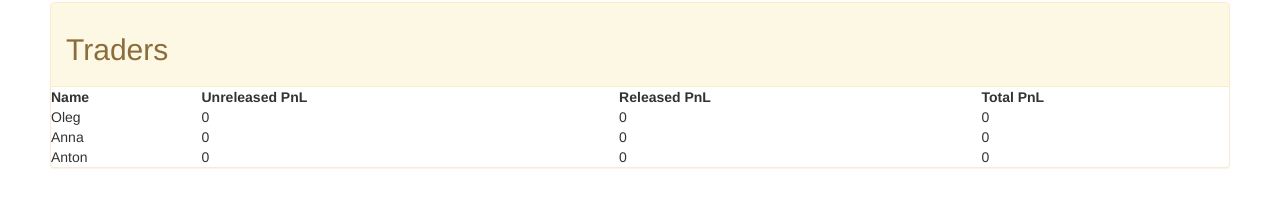
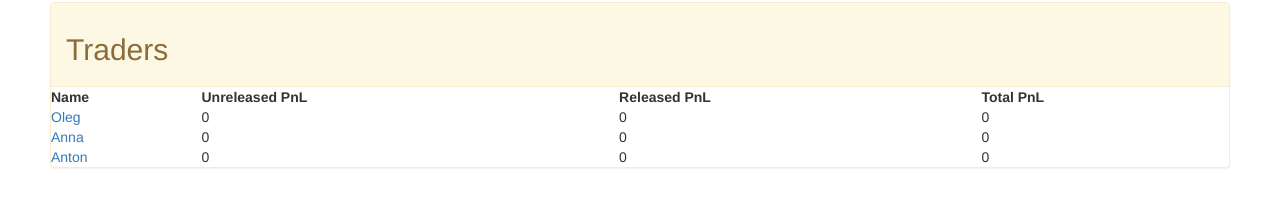
Before and after one commit to AntonShestakov/trading-app, an Angular app: page /traders in a window 1280 px wide. Shown: the part 286-492 px from the top of the page. Built offline with nearby package versions, Linux system fonts and the light colour scheme.

Commit message:
Added link to Trader

```diff
--- a/src/app/traders/traders.component.html
+++ b/src/app/traders/traders.component.html
@@ -18,7 +18,9 @@
       <th>Total PnL</th>
     </tr>
     <tr *ngFor="let trader of traders" >
-      <td>{{trader.getName()}}</td>
+      <td><a routerLink="/traders/details/{{trader.getName()}}"
+             routerLinkActive="active">
+        {{trader.getName()}}</a></td>
       <td>{{trader.getUnreleasedPnL()}}</td>
       <td>{{trader.getReleasedPnL()}}</td>
       <td>{{trader.getTotalPnL()}}</td>
```
